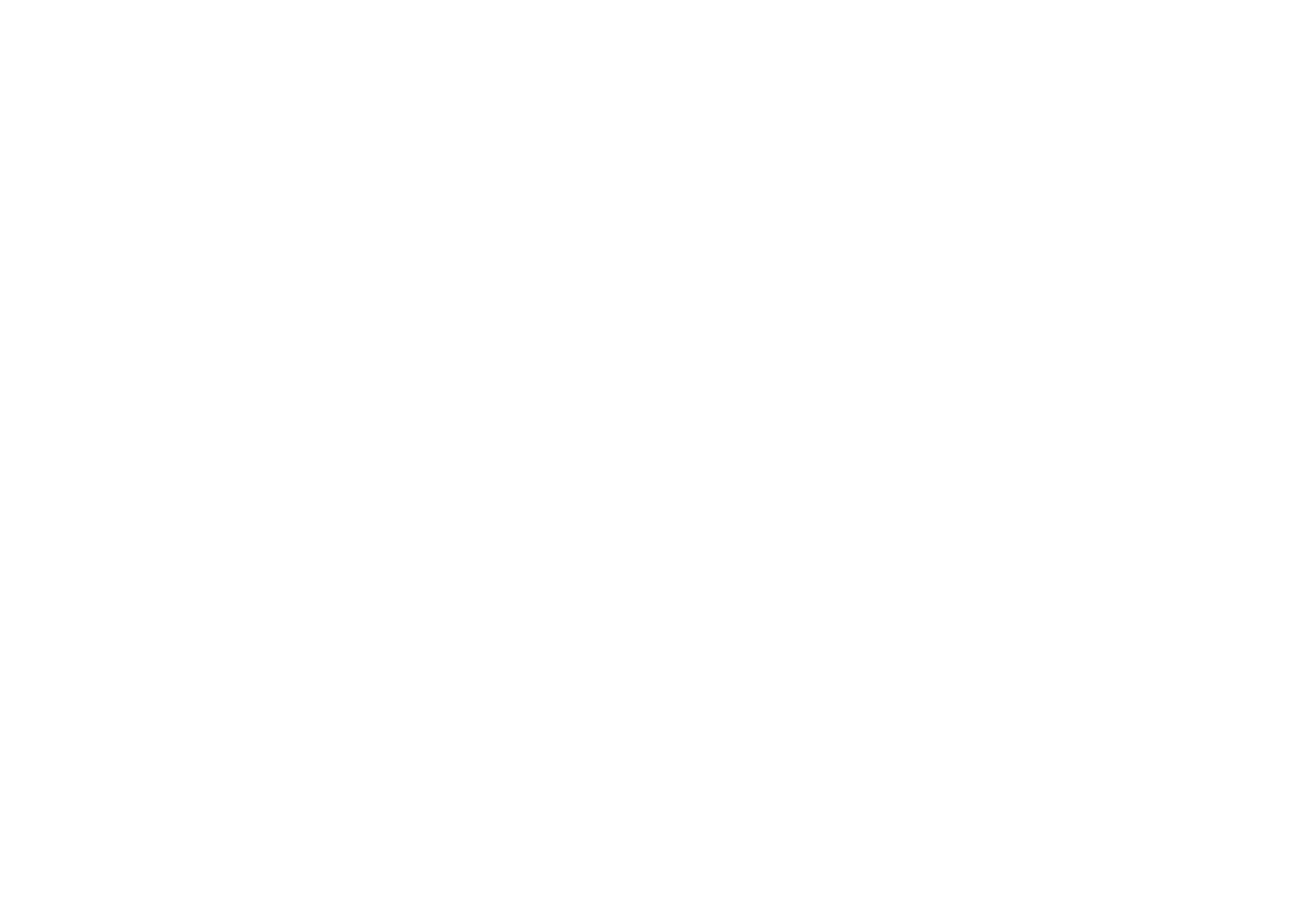
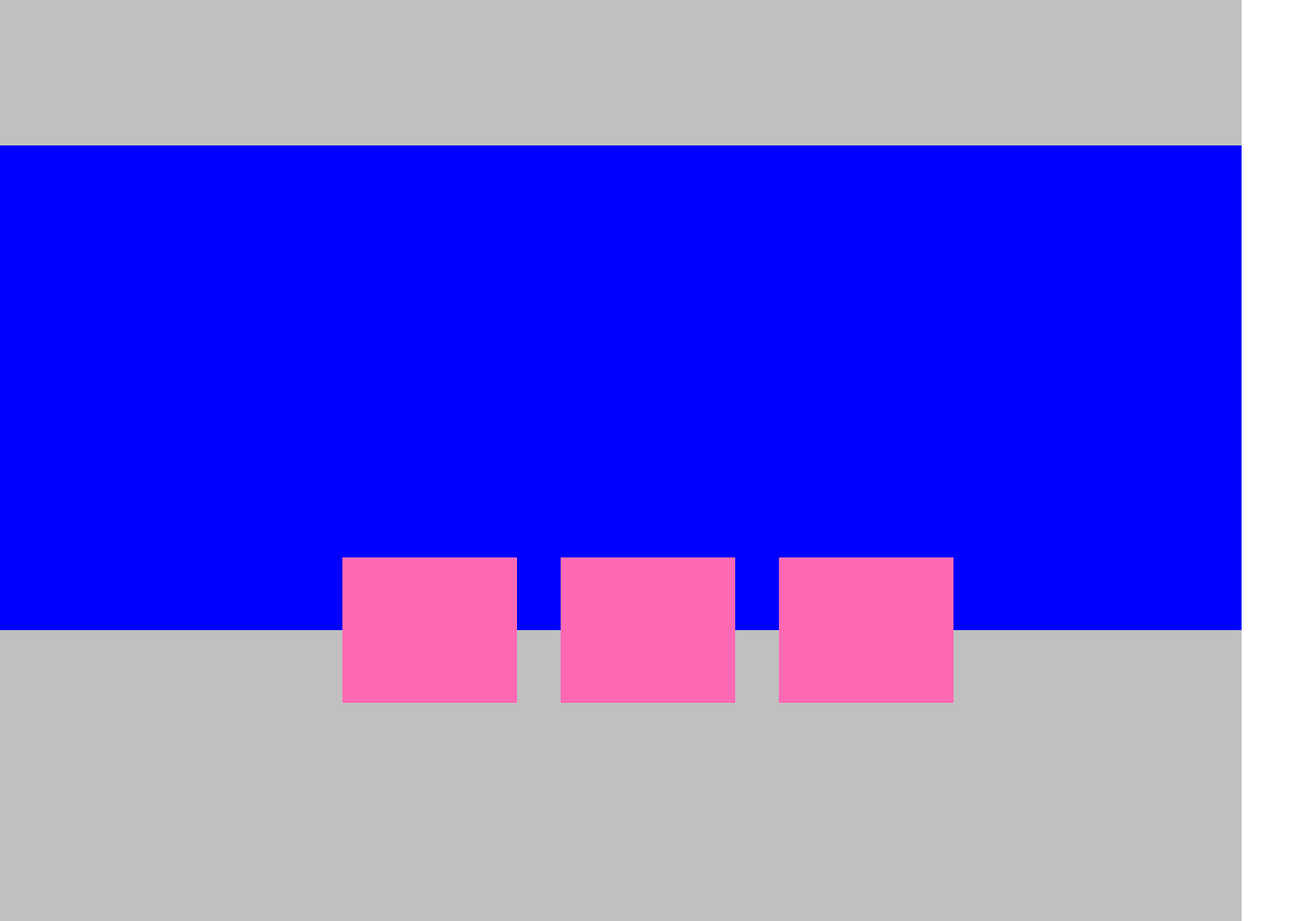
Before and after one commit to Goraietsky/sep-2022, a plain HTML site: page Homework 3/Homework 3.html in a window 1280 px wide. Shown: the whole page at 97% size, 1332 px wide, since content can reach past the window. Before the commit the page ends 800 px from the top, so only its background shows below. Drawn offline with Linux system fonts and the light colour scheme.

Commit message:
homework 3

```diff
--- a/Homework 2/Homework 2.css
+++ b/Homework 2/Homework 2.css
@@ -42,6 +42,7 @@ body {
 
 
 
+
 }
 .twoblock {
     background: chartreuse;
--- a/Homework 3/Homework 3.html
+++ b/Homework 3/Homework 3.html
@@ -0,0 +1,28 @@
+<!doctype html>
+<html lang="en">
+<head>
+    <meta charset="UTF-8">
+    <meta name="viewport"
+          content="width=device-width, user-scalable=no, initial-scale=1.0, maximum-scale=1.0, minimum-scale=1.0">
+    <meta http-equiv="X-UA-Compatible" content="ie=edge">
+    <title>Document</title>
+    <link rel="stylesheet" href="style.css">
+    <script src="https://kit.fontawesome.com/d3f5d27214.js" crossorigin="anonymous"></script>
+</head>
+<body>
+<div class="ome">
+    <div class="top">
+        <i class="fa-solid fa-bars"></i>
+        <i class="fa-solid fa-magnifying-glass"></i>
+
+    </div>
+</div>
+<div class="block">
+    <div class="blocks">
+            <div class="miniblock"></div>
+            <div class="miniblock"></div>
+            <div class="miniblock"></div>
+        <div/>
+    </div>
+</body>
+</html>
--- /dev/null
+++ b/Homework 3/style.css
@@ -0,0 +1,54 @@
+body {
+    padding: 0;
+    margin: 0;
+    box-sizing: border-box;
+}
+.block {
+    background: silver;
+    width: 100%;
+    height: 800px;
+    display: flex;
+    align-items: normal;
+}
+.ome {
+    background: silver;
+    width: 100%;
+    height: 150px;
+    display: flex;
+    align-items: center;
+
+}
+.blocks {
+    background: blue;
+    width: 100%;
+    height: 500px;
+    display: flex;
+    justify-content: center;
+    align-items: center;
+    position: relative;
+    column-gap: 45px;
+
+}
+
+  .miniblock {
+      background: hotpink;
+      width: 180px;
+      height: 150px;
+      position: relative;
+      top: 250px;
+      left: 50px;
+
+
+  }
+  .top {
+      color: white;
+      padding-left: 1300px;
+      font-size: 25px;
+  }
+  .fa-bars {
+      padding-right: 10px;
+  }
+
+
+
+  :
```
